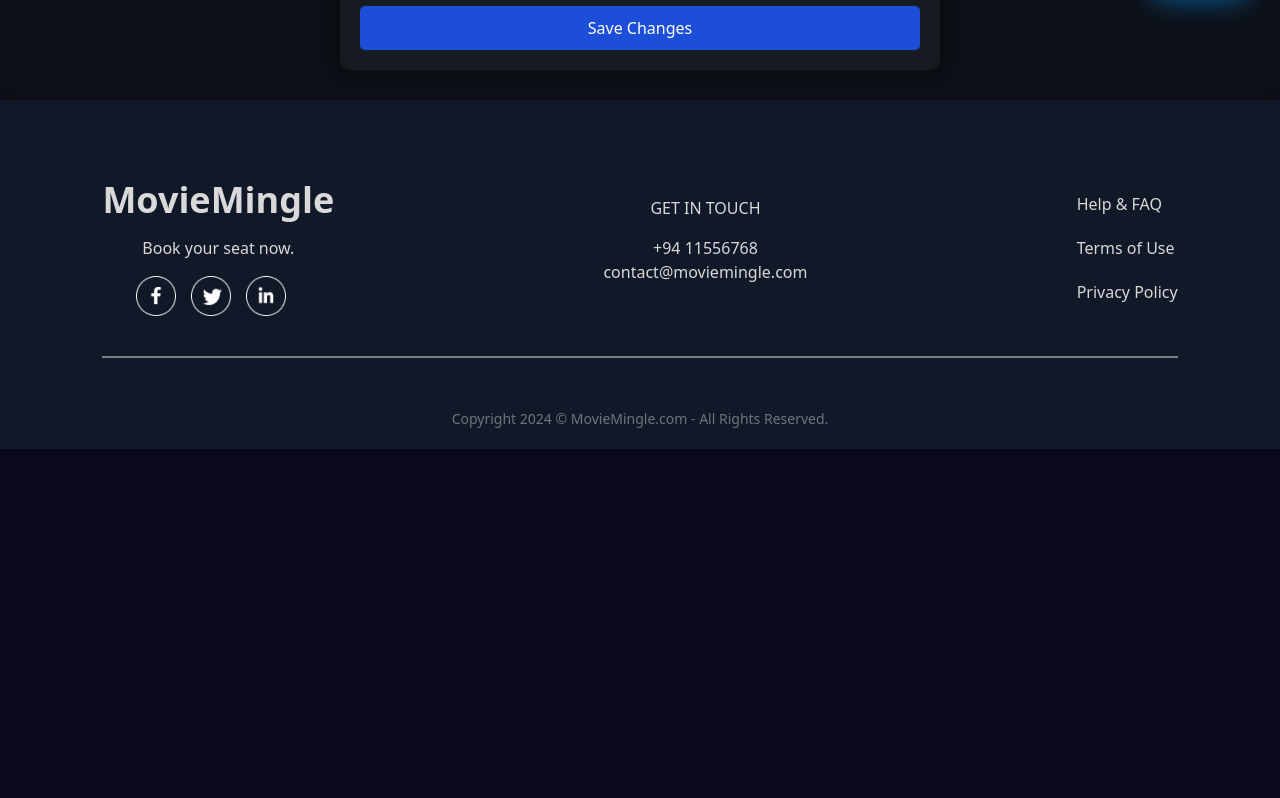
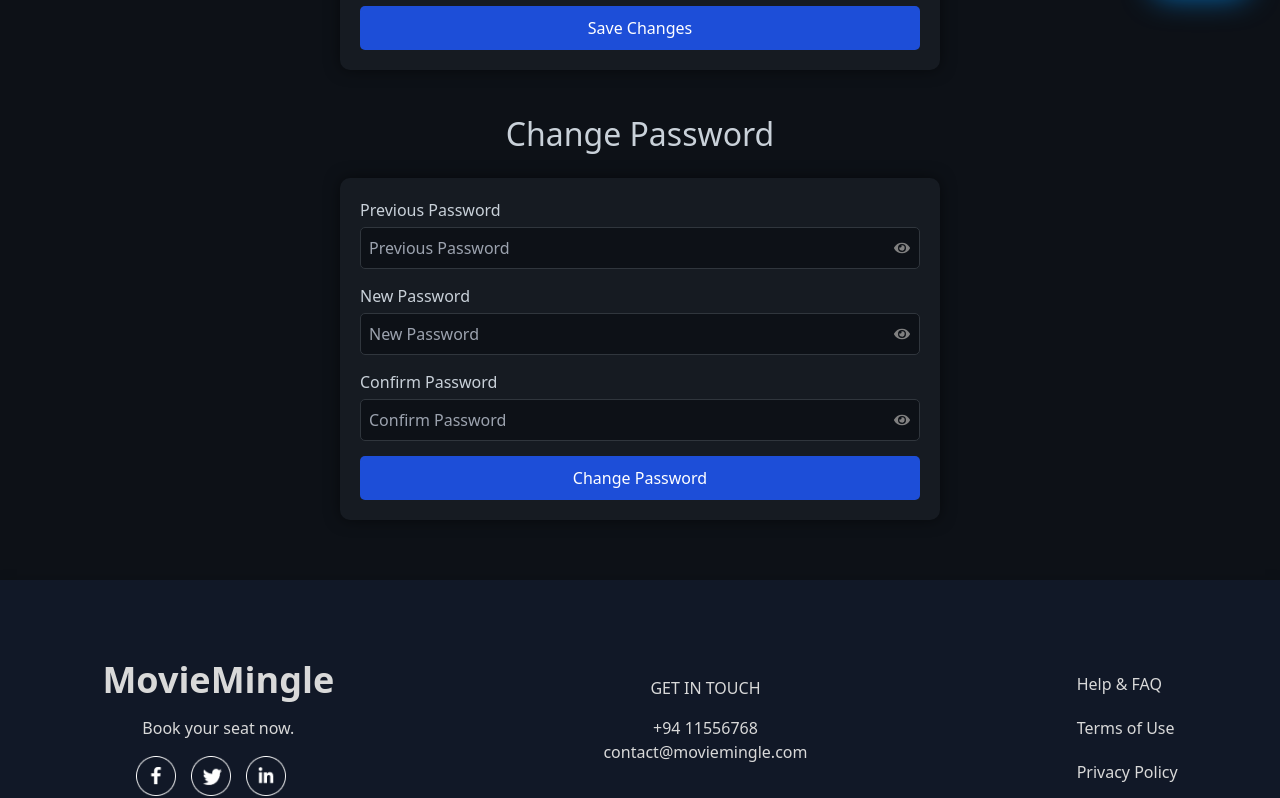
Before and after one commit to ManadaHerath/Theater-reservation-system, a React (Create React App) app in the folder frontend/: page /profile in a window 1280 px wide. Shown: the part 744-1542 px from the top of the page. Before the commit the page ends 1193 px from the top, so only its background shows below. Built offline with nearby package versions, Linux system fonts and the light colour scheme; no server answers.

Commit message:
password change option created

```diff
--- /dev/null
+++ b/frontend/src/components/User Profile/ChangePassword.jsx
@@ -0,0 +1,238 @@
+import React, { useState, useEffect } from "react";
+import { FaEye, FaEyeSlash } from "react-icons/fa";
+import useAxiosPrivate from "../../hooks/useAxiosPrivate";
+import Alert from "@mui/material/Alert";
+
+export default function ChangePassword() {
+  const axiosPrivate = useAxiosPrivate();
+  const [data, setData] = useState({
+    previous_Password: "",
+    new_password: "",
+    confirm_password: "",
+  });
+  const [response, setResponse] = useState(null);
+  const handleInputChange = (e) => {
+    const { name, value } = e.target;
+    setData((prevData) => ({
+      ...prevData,
+      [name]: value,
+    }));
+  };
+  const handleSubmit = async (e) => {
+    e.preventDefault();
+    try {
+      const res = await axiosPrivate.post("/users/changePassword", data);
+      setResponse(res);
+    } catch (error) {
+      console.error("API error:", error);
+      const res = error.response;
+    }
+
+    setTimeout(() => {
+      setResponse("");
+      setData({
+        previous_Password: "",
+        new_password: "",
+        confirm_password: "",
+      });
+    }, 5000);
+  };
+  const [showPreviousPassword, setShowPreviousPassword] = useState(false);
+  const [showNewPassword, setShowNewPassword] = useState(false);
+  const [showConfirmPassword, setShowConfirmPassword] = useState(false);
+  const toggleShowPreviousPassword = () => {
+    setShowPreviousPassword(!showPreviousPassword);
+  };
+
+  const toggleShowNewPassword = () => {
+    setShowNewPassword(!showNewPassword);
+  };
+  const toggleShowConfirmPassword = () => {
+    setShowConfirmPassword(!showConfirmPassword);
+  };
+  return (
+    <div style={styles.container}>
+      <h2 style={styles.title}>Change Password</h2>
+      <div style={styles.profileContainer} className="w-[400px] md:w-[600px]">
+        <form onSubmit={handleSubmit} style={styles.form}>
+          <div style={styles.formGroup}>
+            <label style={styles.label}>Previous Password</label>
+            <input
+              type={showPreviousPassword ? "text" : "password"}
+              name="previous_Password"
+              placeholder="Previous Password"
+              value={data.previous_Password}
+              onChange={handleInputChange}
+              style={styles.input}
+              required
+            />
+            <span
+              onClick={toggleShowPreviousPassword}
+              style={{
+                position: "absolute",
+                right: "10px",
+                top: "70%",
+                transform: "translateY(-50%)",
+                cursor: "pointer",
+                color: "grey",
+              }}
+            >
+              {showPreviousPassword ? <FaEyeSlash /> : <FaEye />}
+            </span>
+          </div>
+          <div style={styles.formGroup}>
+            <label style={styles.label}>New Password</label>
+            <input
+              type={showNewPassword ? "text" : "password"}
+              name="new_password"
+              placeholder="New Password"
+              value={data.new_password}
+              onChange={handleInputChange}
+              style={styles.input}
+              required
+            />
+            <span
+              onClick={toggleShowNewPassword}
+              style={{
+                position: "absolute",
+                right: "10px",
+                top: "70%",
+                transform: "translateY(-50%)",
+                cursor: "pointer",
+                color: "grey",
+              }}
+            >
+              {showNewPassword ? <FaEyeSlash /> : <FaEye />}
+            </span>
+          </div>
+          <div style={styles.formGroup}>
+            <label style={styles.label}>Confirm Password</label>
+            <input
+              type={showConfirmPassword ? "text" : "password"}
+              placeholder="Confirm Password"
+              name="confirm_password"
+              value={data.confirm_password}
+              onChange={handleInputChange}
+              style={styles.input}
+              required
+            />
+            <span
+              onClick={toggleShowConfirmPassword}
+              style={{
+                position: "absolute",
+                right: "10px",
+                top: "70%",
+                transform: "translateY(-50%)",
+                cursor: "pointer",
+                color: "grey",
+              }}
+            >
+              {showConfirmPassword ? <FaEyeSlash /> : <FaEye />}
+            </span>
+          </div>
+          <button
+            type="submit"
+            className="bg-blue-700 hover:bg-blue-800"
+            style={styles.submitButton}
+          >
+            Change Password
+          </button>
+        </form>
+      </div>
+      {response ? (
+        response.status === 201 ? (
+          <Alert
+            severity="success"
+            style={{
+              position: "absolute",
+              bottom: "20px",
+              left: "50%",
+              transform: "translateX(-50%)",
+            }}
+          >
+            {response.data}
+          </Alert>
+        ) : response.status === 200 ? (
+          <Alert
+            severity="warning"
+            style={{
+              position: "absolute",
+              bottom: "5px",
+              left: "50%",
+              transform: "translateX(-50%)",
+            }}
+          >
+            {response.data}
+          </Alert>
+        ) : (
+          <Alert
+            severity="error"
+            style={{
+              position: "absolute",
+              bottom: "20px",
+              left: "50%",
+              transform: "translateX(-50%)",
+            }}
+          >
+            {response.data}
+          </Alert>
+        )
+      ) : null}
+    </div>
+  );
+}
+const styles = {
+  container: {
+    backgroundColor: "#0D1117",
+    color: "#C9D1D9",
+    padding: "10px",
+    display: "flex",
+    flexDirection: "column",
+    alignItems: "center",
+    justifyContent: "center",
+    paddingBottom: "60px",
+  },
+  title: {
+    fontSize: "2rem",
+    marginBottom: "20px",
+    font: "bold",
+  },
+  profileContainer: {
+    display: "flex",
+    flexDirection: "column",
+    alignItems: "center",
+    backgroundColor: "#161B22",
+    padding: "20px",
+    borderRadius: "10px",
+    boxShadow: "0 0 15px rgba(0, 0, 0, 0.5)",
+  },
+  form: {
+    width: "100%",
+  },
+  formGroup: {
+    marginBottom: "15px",
+    position: "relative",
+    display: "block",
+  },
+  label: {
+    display: "block",
+    marginBottom: "5px",
+  },
+  input: {
+    width: "100%",
+    padding: "8px",
+    backgroundColor: "#0D1117",
+    color: "#C9D1D9",
+    border: "1px solid #30363D",
+    borderRadius: "5px",
+    paddingRight: "40px",
+  },
+  submitButton: {
+    width: "100%",
+    padding: "10px",
+    color: "#fff",
+    border: "none",
+    borderRadius: "5px",
+    cursor: "pointer",
+  },
+};
--- a/frontend/src/components/User Profile/Profile.jsx
+++ b/frontend/src/components/User Profile/Profile.jsx
@@ -203,7 +203,11 @@ export default function Profile() {
               style={styles.input}
             />
           </div>
-          <button type="submit" className="bg-blue-700 hover:bg-blue-800" style={styles.submitButton}>
+          <button
+            type="submit"
+            className="bg-blue-700 hover:bg-blue-800"
+            style={styles.submitButton}
+          >
             Save Changes
           </button>
           {uploading && <GradientCircularProgress />}
@@ -234,7 +238,7 @@ const styles = {
   container: {
     backgroundColor: "#0D1117",
     color: "#C9D1D9",
-    minHeight: "100vh",
+    minHeight: "90vh",
     padding: "30px",
     display: "flex",
     flexDirection: "column",
@@ -244,6 +248,7 @@ const styles = {
   title: {
     fontSize: "2rem",
     marginTop: "50px",
+    font: "bold",
 
     marginBottom: "20px",
   },
@@ -255,7 +260,6 @@ const styles = {
     padding: "20px",
     borderRadius: "10px",
     boxShadow: "0 0 15px rgba(0, 0, 0, 0.5)",
-
   },
   avatarContainer: {
     display: "flex",
--- a/frontend/src/pages/UserProfile.jsx
+++ b/frontend/src/pages/UserProfile.jsx
@@ -1,10 +1,12 @@
 import NavBar from "../components/NavBar/NavBar";
 import Profile from "../components/User Profile/Profile";
+import ChangePassword from "../components/User Profile/ChangePassword";
 
 const UserProfile = () => (
   <div>
     <NavBar />
     <Profile />
+    <ChangePassword />
   </div>
 );
 
```
Also changed, not shown: 2 other files (tests, documents, lock files or other folders).
